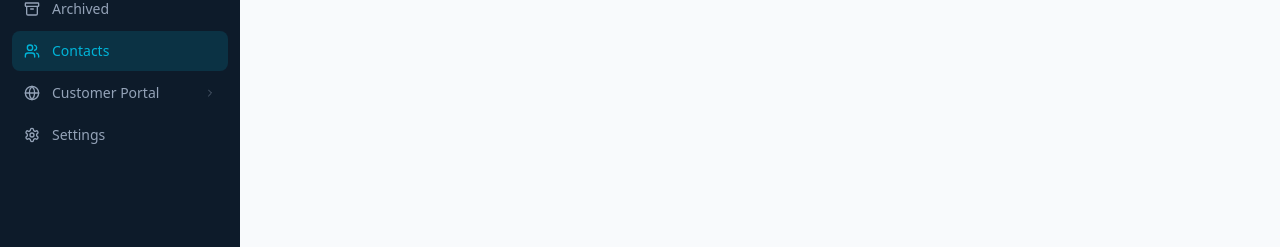
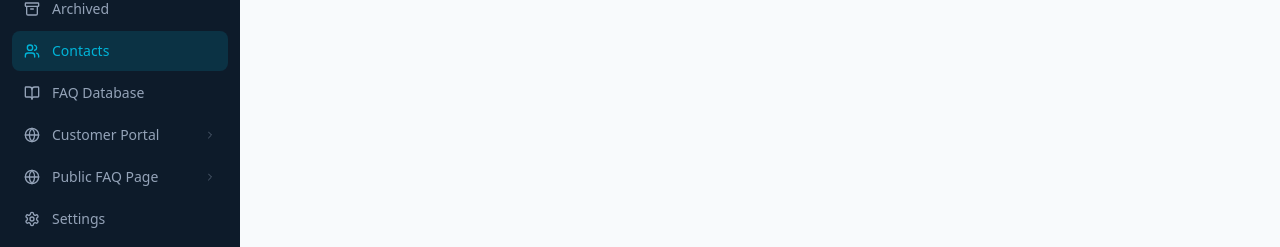
Before and after one commit to Maverick9123/app-support-desk, a Next.js app: page /contacts in a window 1280 px wide. Shown: the part 363-610 px from the top of the page. Built offline with nearby package versions, Linux system fonts and the light colour scheme; no server answers; the database is empty.

Commit message:
Add FAQ Database and Public FAQ Page to sidebar

```diff
--- a/components/sidebar.tsx
+++ b/components/sidebar.tsx
@@ -4,7 +4,7 @@ import { useState, useEffect } from 'react'
 import Link from 'next/link'
 import { usePathname } from 'next/navigation'
 import { cn } from '@/lib/utils'
-import { Home, FileText, Plus, Users, Settings, Globe, Fish, Music, Search, LogOut, ChevronRight, Archive } from 'lucide-react'
+import { Home, FileText, Plus, Users, Settings, Globe, Fish, Music, Search, LogOut, ChevronRight, Archive, BookOpen } from 'lucide-react'
 import { Stats } from '@/types'
 
 interface AgentInfo {
@@ -41,13 +41,15 @@ export function Sidebar() {
   const spCount = byApp['SleuthPro'] || 0
 
   const navItems = [
-    { href: '/dashboard', label: 'Dashboard', icon: Home },
-    { href: '/tickets', label: 'All Tickets', icon: FileText, badge: totalActive },
-    { href: '/tickets/new', label: 'New Ticket', icon: Plus },
-    { href: '/tickets/archived', label: 'Archived', icon: Archive, badge: archivedCount > 0 ? archivedCount : null },
-    { href: '/contacts', label: 'Contacts', icon: Users },
-    { href: '/portal', label: 'Customer Portal', icon: Globe, external: true },
-    { href: '/settings', label: 'Settings', icon: Settings },
+    { href: '/dashboard',        label: 'Dashboard',       icon: Home },
+    { href: '/tickets',          label: 'All Tickets',     icon: FileText, badge: totalActive },
+    { href: '/tickets/new',      label: 'New Ticket',      icon: Plus },
+    { href: '/tickets/archived', label: 'Archived',        icon: Archive, badge: archivedCount > 0 ? archivedCount : null, badgeColor: 'bg-amber-500/80' },
+    { href: '/contacts',         label: 'Contacts',        icon: Users },
+    { href: '/faqs',             label: 'FAQ Database',    icon: BookOpen },
+    { href: '/portal',           label: 'Customer Portal', icon: Globe, external: true },
+    { href: '/portal/faq',       label: 'Public FAQ Page', icon: Globe, external: true },
+    { href: '/settings',         label: 'Settings',        icon: Settings },
   ]
 
   return (
@@ -93,7 +95,8 @@ export function Sidebar() {
         {navItems.map(item => {
           const isActive = pathname === item.href ||
             (item.href !== '/dashboard' && item.href !== '/tickets/new' && item.href !== '/tickets/archived' &&
-             pathname?.startsWith(item.href) && item.href !== '/tickets/new') ||
+             item.href !== '/portal' && item.href !== '/portal/faq' && item.href !== '/settings' &&
+             pathname?.startsWith(item.href)) ||
             (item.href === '/tickets/archived' && pathname === '/tickets/archived')
           return item.external ? (
             <a key={item.href} href={item.href} target="_blank" rel="noopener noreferrer"
@@ -115,7 +118,7 @@ export function Sidebar() {
               </div>
               {item.badge != null && item.badge > 0 && (
                 <span className={`text-xs text-white px-1.5 py-0.5 rounded-full font-medium ${
-                  item.href === '/tickets/archived' ? 'bg-amber-500/80' : 'bg-[#00B4D8]'
+                  item.badgeColor ?? 'bg-[#00B4D8]'
                 }`}>{item.badge}</span>
               )}
             </Link>
```
